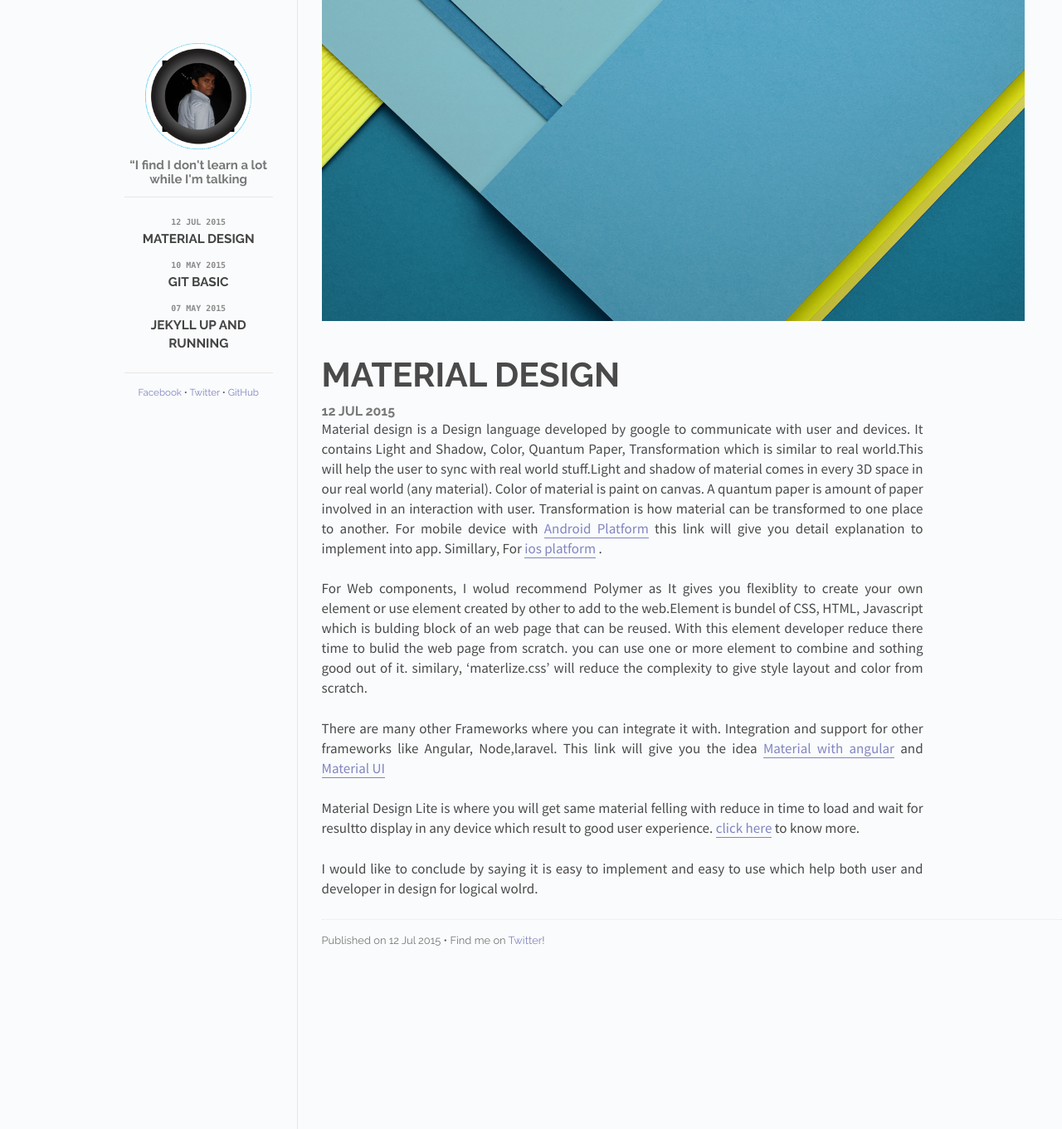
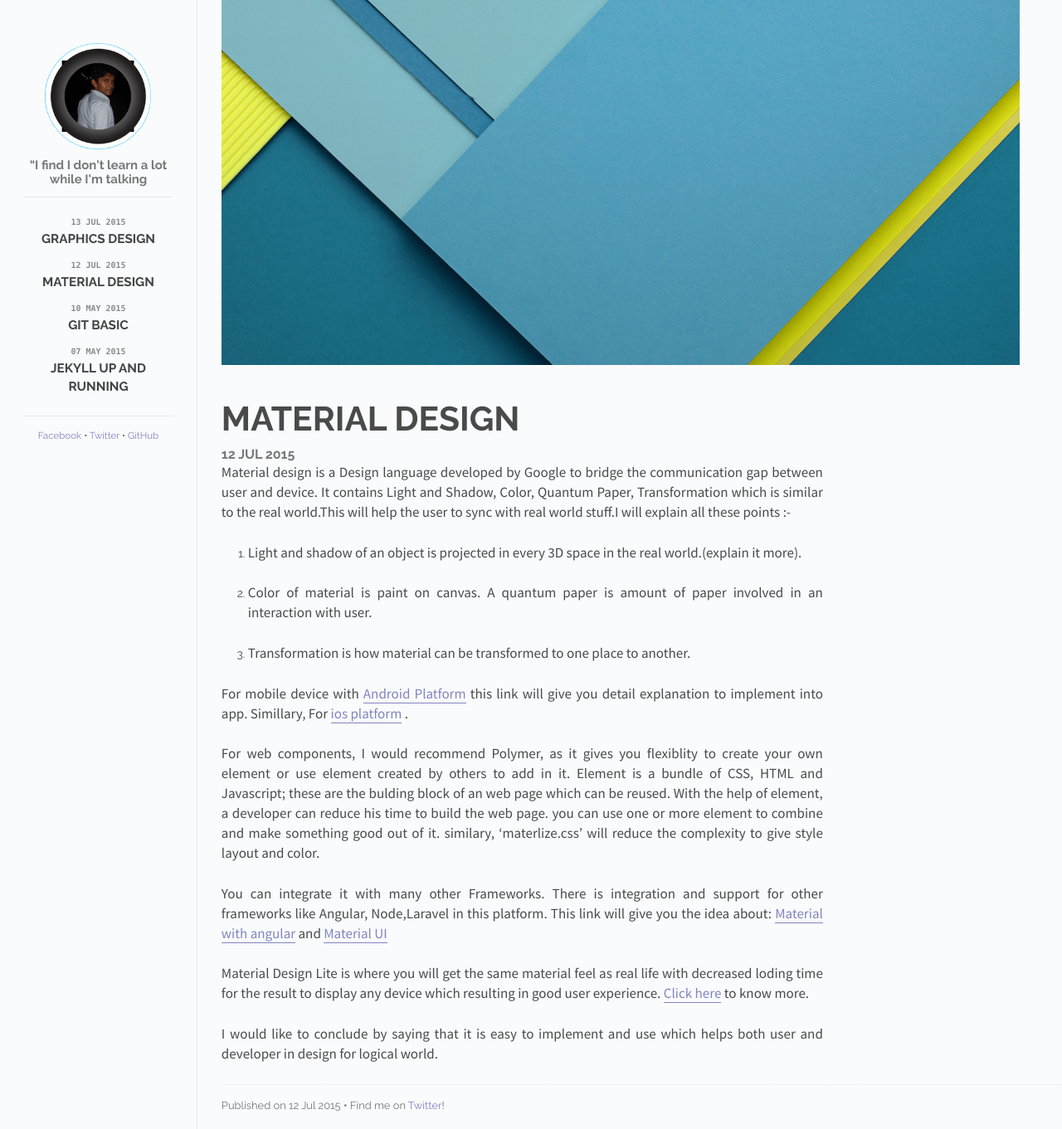
Before and after one commit to heartstchr/Blog, a Jekyll site: the page built from _posts/2015-07-12-material-design.md, in a window 1280 px wide. Shown: the whole page at 83% size. Built offline with Jekyll 4.4.1, drawn with Linux system fonts in a browser that asks for light colours; Markdown is read by kramdown in place of the engine named in the settings.

Commit message:
sidebar css change

```diff
--- a/_posts/2015-07-12-material-design.md
+++ b/_posts/2015-07-12-material-design.md
@@ -6,17 +6,26 @@ date:   2015-07-12 14:07:00
 categories: posts
 ---
 
-Material design is a Design language developed by google to communicate with user and devices. It contains Light and Shadow, Color, Quantum Paper, Transformation which is similar to real world.This will help the user to sync with real world stuff.Light and shadow of material comes in every 3D space in our real world (any material). Color of material is paint on canvas. A quantum paper is amount of paper involved in an interaction with user. Transformation is how material can be transformed to one place to another.
+Material design is a Design language developed by Google to bridge the communication gap between user and device. It contains Light and Shadow, Color, Quantum Paper, Transformation which is similar to the real world.This will help the user to sync with real world stuff.I will explain all these points :-
+
+1. Light and shadow of an object is projected in every 3D space in the real world.(explain it more).
+
+
+2. Color of material is paint on canvas. A quantum paper is amount of paper involved in an interaction with user.
+
+3. Transformation is how material can be transformed to one place to another.
+
+
 For mobile device with [Android Platform](https://developer.android.com/design/material/index.html) this link will give you detail explanation to implement into app. Simillary, For [ios platform](https://github.com/nghialv/MaterialKit) .
 
 
-For Web components, I wolud recommend Polymer as It gives you flexiblity to create your own element or use element created by other to add to the web.Element is bundel of CSS, HTML, Javascript which is bulding block of an web page that can be reused. With this element developer reduce there time to bulid the web page from scratch. you can use one or more element to combine and sothing good out of it. similary, 'materlize.css' will reduce the complexity to give style layout and color from scratch.
+For web components, I would recommend Polymer, as it gives you flexiblity to create your own element or use element created by others to add in it. Element is a bundle of CSS, HTML and Javascript; these are the bulding block of an web page which can be reused. With the help of element, a developer can reduce his time to build the web page. you can use one or more element to combine and make something good out of it. similary, 'materlize.css' will reduce the complexity to give style layout and color.
 
 
-There are many other Frameworks where you can integrate it with. Integration and support for other frameworks like Angular, Node,laravel. This link will give you the idea [Material with angular](https://material.angularjs.org/latest/#/) and [Material UI](http://material-ui.com/#/)
+You can integrate it with many other Frameworks. There is integration and support for other frameworks like Angular, Node,Laravel in this platform. This link will give you the idea about: [Material with angular](https://material.angularjs.org/latest/#/) and [Material UI](http://material-ui.com/#/)
 
 
-Material Design Lite is where you will get same material felling with reduce in time to load and wait for resultto display in any device which result to good user experience. [click here](http://www.getmdl.io/) to know more.
+Material Design Lite is where you will get the same material feel as real life with decreased loding time for the result to display any device which resulting in good user experience. [Click here](http://www.getmdl.io/) to know more.
 
 
-I would like to conclude by saying it is easy to implement and easy to use which help both user and developer in design for logical wolrd.
+I would like to conclude by saying that it is easy to implement and use which helps both user and developer in design for logical world.
--- a/assets/css/main.css
+++ b/assets/css/main.css
@@ -224,7 +224,7 @@ a:hover {
 .sidebar {
   float: left;
   width: 14%;
-  padding-left: 11em;
+  padding-left: 2.125em;
   padding-right: 2.125em;
   border-right: 1px solid #e7e7e7;
 }
```
Also changed, not shown: _posts/2015-07-13-graphics-design.md (added, +7 -0 lines), 1 other file.
